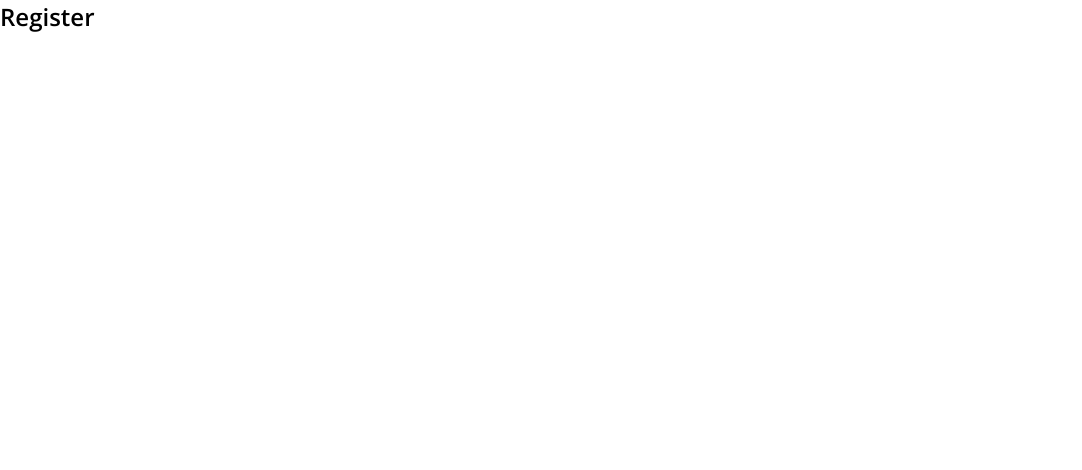
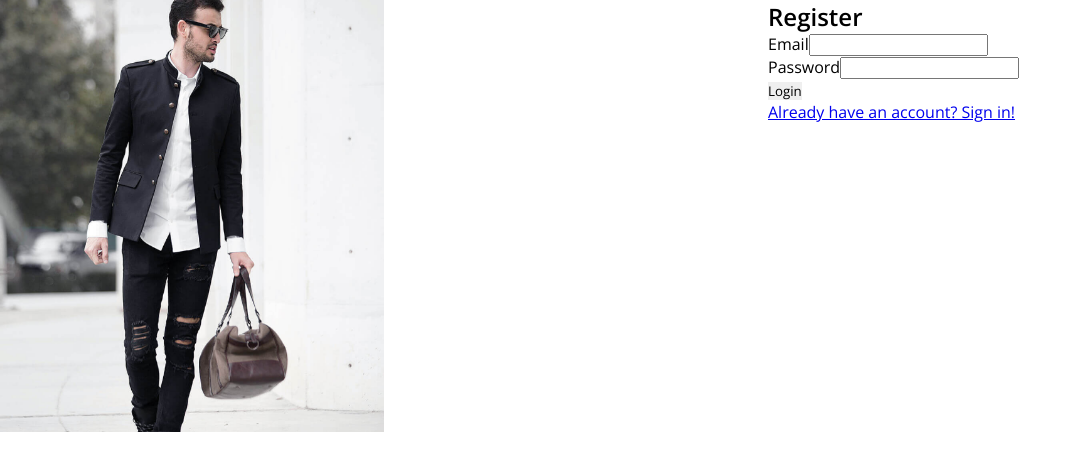
Before and after one commit to Hernanbp/GoClothing, a React (Create React App) app: page /register in a window 1280 px wide. Shown: the top 470 px of the page, without its empty margins (0-1082 px from the left). Built offline with nearby package versions, Linux system fonts and the light colour scheme.

Commit message:
register jsx created

```diff
--- a/src/components/views/auth/Register.jsx
+++ b/src/components/views/auth/Register.jsx
@@ -1,10 +1,64 @@
 import React from 'react'
+import { Link} from "react-router-dom"
+// useNavigatef rom "react-router-dom"
+import { useFormik } from "formik"
+import * as Yup from 'yup';
+import Swal from 'sweetalert2';
 import "./auth.styles.css"
 
-export function Register() {
+
+export const Register = () => {
+
+  // const navigate = useNavigate()
+
+  let initialValues = {
+    email:"",
+    password:""
+ }
+
+ const validationSchema = Yup.object().shape({
+    email: Yup.string().email("Email válido").required("Campo obligatorio"),
+    password: Yup.string().min(6, "6 caracteres mínimo").required("Campo obligatorio")
+ });
+
+ const onSubmit = () => {
+  Swal.fire({
+    icon: "success",
+    title: "submitted",
+    timer: 2000
+  })
+  // navigate("/", {replace:true})
+ }
+
+  const formik = useFormik( {initialValues, validationSchema, onSubmit} );
+  const {handleSubmit, handleChange, values, errors} = formik
   return (
-    <div>
-      <h2>Register</h2>
-    </div>
+    <>
+      <section className='auth-page'>
+        <div className='auth-img'><img src="../assets/image-category-2.png" alt="" /></div>
+
+        <div className='auth-container'>
+          <div className="auth">
+            <form onSubmit={handleSubmit}>
+              <h1>Register</h1>
+              <div>
+                <label>Email</label>
+                <input onChange={handleChange} value={values.email} name="email" />
+              </div>
+                {errors.email && <div className="error-color">{errors.email}</div>}
+              <div>
+                <label>Password</label>
+                <input onChange={handleChange} value={values.password} name="password" type="password"/>
+              </div>
+                {errors.password && <div className="error-color">{errors.password}</div>}
+              <button type="submit">Login</button>
+              <div>
+                <Link to="/login">Already have an account? Sign in!</Link>
+              </div>
+            </form>
+          </div>
+        </div>
+      </section>
+    </>
   )
 }
```
